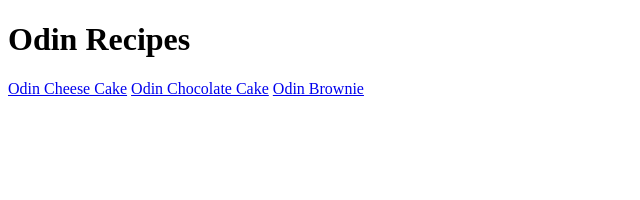
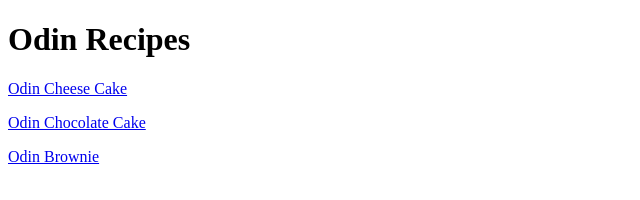
Before and after one commit to snrltr/odin-recipes, a plain HTML site: page index.html in a window 1280 px wide. Shown: the whole page, without its empty margins (0-640 px from the left). Drawn offline with Linux system fonts and the light colour scheme.

Commit message:
Gave each recipe its own paragraph element Made each of the links in its own paragraph element so it would be easier to tell apart for user and look cleaner

```diff
--- a/index.html
+++ b/index.html
@@ -7,8 +7,8 @@
 
     <body>
         <h1> Odin Recipes</h1>
-        <a href="recipes/cheese_cake.html">Odin Cheese Cake</a>
-        <a href="recipes/chocolatecake.html">Odin Chocolate Cake</a>
-        <a href="recipes/brownie.html">Odin Brownie</a>
+       <p><a href="recipes/cheese_cake.html">Odin Cheese Cake</a></p>
+       <p><a href="recipes/chocolatecake.html">Odin Chocolate Cake</a></p>
+       <p><a href="recipes/brownie.html">Odin Brownie</a></p>
     </body>
 </html>
```
